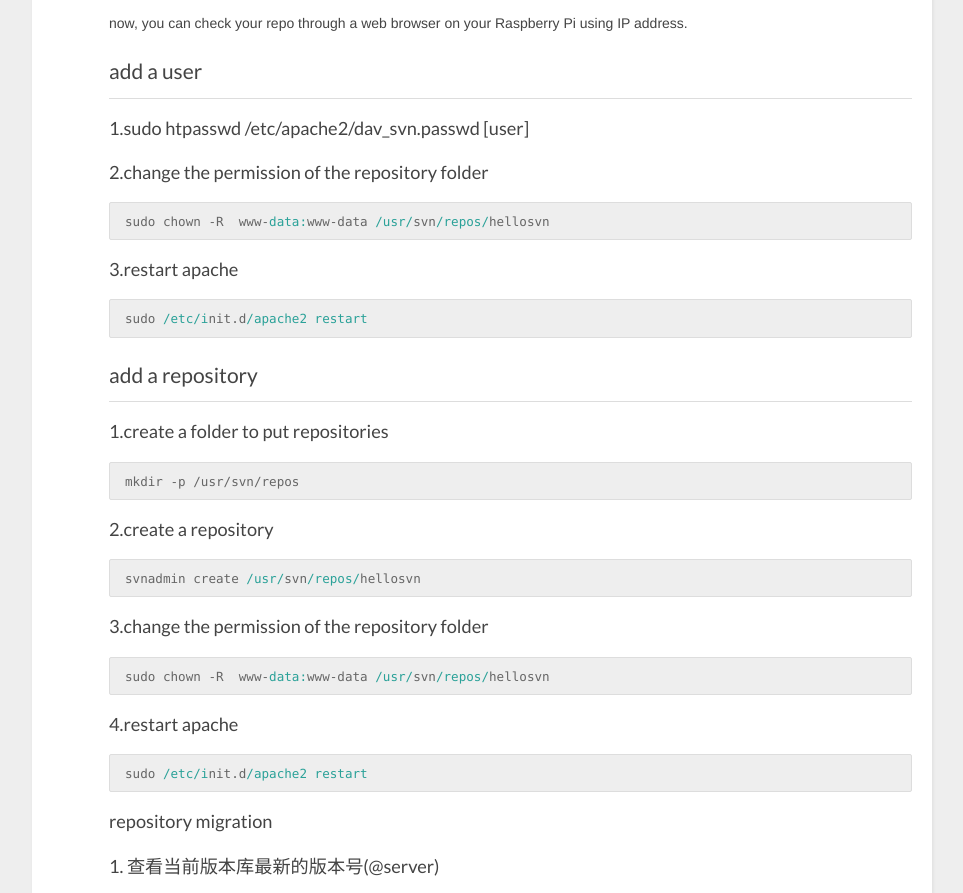
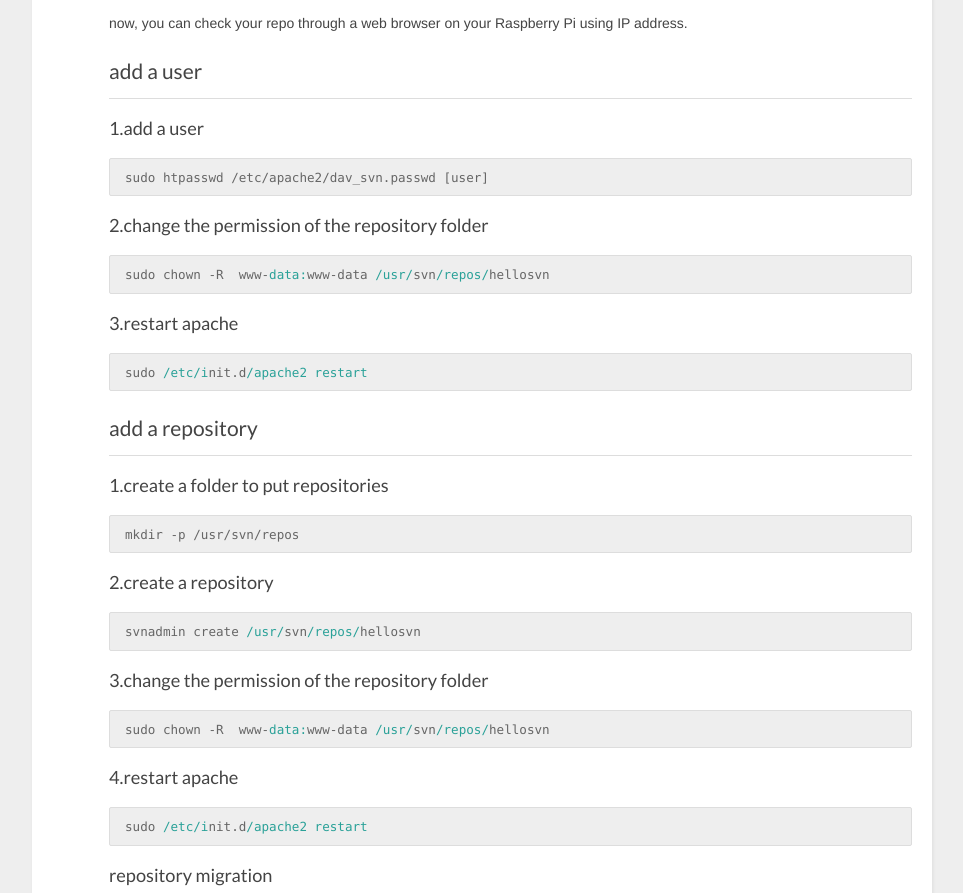
Before and after one commit to snigoal/snigoal.github.io, a plain HTML site: page 2013/03/01/set-up-raspberrypi-as-a-svn-server/index.html in a window 1280 px wide. Shown: the part 1575-2468 px from the top of the page, without its empty margins (8-971 px from the left). Drawn offline with nearby package versions, Linux system fonts and the light colour scheme.

Commit message:
committed by 'hexo d' at 2016-05-22 18:02:02.

```diff
--- a/2013/03/01/set-up-raspberrypi-as-a-svn-server/index.html
+++ b/2013/03/01/set-up-raspberrypi-as-a-svn-server/index.html
@@ -83,7 +83,8 @@ create repository1.create a folder to put repositoriesmkdi">
 </code></pre><h3 id="4-change_the_permission_of_the_repository_folder">4.change the permission of the repository folder</h3><pre><code>sudo chown -R  www-<span class="string">data:</span>www-data <span class="regexp">/usr/</span>svn<span class="regexp">/repos/</span>hellosvn
 </code></pre><h3 id="5-create_the_first_svn_user">5.create the first svn user</h3><pre><code>sudo htpasswd -c  /etc/apache2/dav_svn<span class="class">.passwd</span> [user]
 </code></pre><p>now, you can check your repo through a web browser on your Raspberry Pi using IP address.</p>
-<h2 id="add_a_user">add a user</h2><h3 id="1-sudo_htpasswd_/etc/apache2/dav_svn-passwd_[user]">1.sudo htpasswd /etc/apache2/dav_svn.passwd [user]</h3><h3 id="2-change_the_permission_of_the_repository_folder">2.change the permission of the repository folder</h3><pre><code>sudo chown -R  www-<span class="string">data:</span>www-data <span class="regexp">/usr/</span>svn<span class="regexp">/repos/</span>hellosvn
+<h2 id="add_a_user">add a user</h2><h3 id="1-add_a_user">1.add a user</h3><pre><code>sudo htpasswd /etc/apache2/dav_svn<span class="class">.passwd</span> [user]
+</code></pre><h3 id="2-change_the_permission_of_the_repository_folder">2.change the permission of the repository folder</h3><pre><code>sudo chown -R  www-<span class="string">data:</span>www-data <span class="regexp">/usr/</span>svn<span class="regexp">/repos/</span>hellosvn
 </code></pre><h3 id="3-restart_apache-1">3.restart apache</h3><pre><code>sudo <span class="regexp">/etc/i</span>nit.d<span class="regexp">/apache2 restart</span>
 </code></pre><h2 id="add_a_repository">add a repository</h2><h3 id="1-create_a_folder_to_put_repositories-1">1.create a folder to put repositories</h3><pre><code>mkdir -<span class="tag">p</span> /usr/svn/repos
 </code></pre><h3 id="2-create_a_repository-1">2.create a repository</h3><pre><code>svnadmin create <span class="regexp">/usr/</span>svn<span class="regexp">/repos/</span>hellosvn
```
Also changed, not shown: page/2/index.html (+2 -1 lines).
